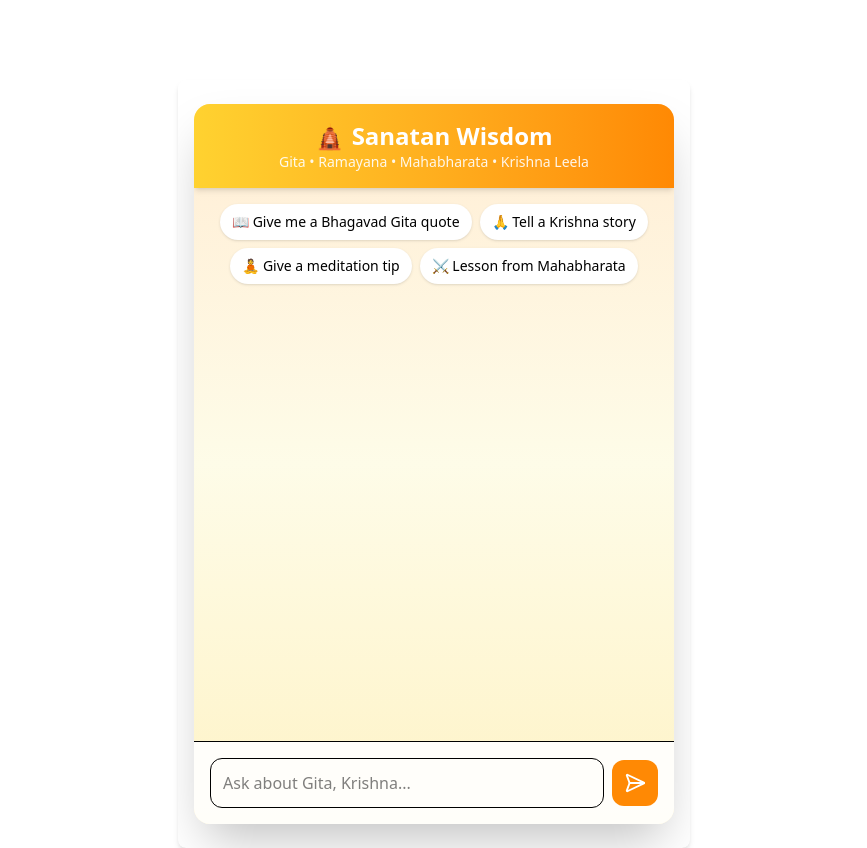
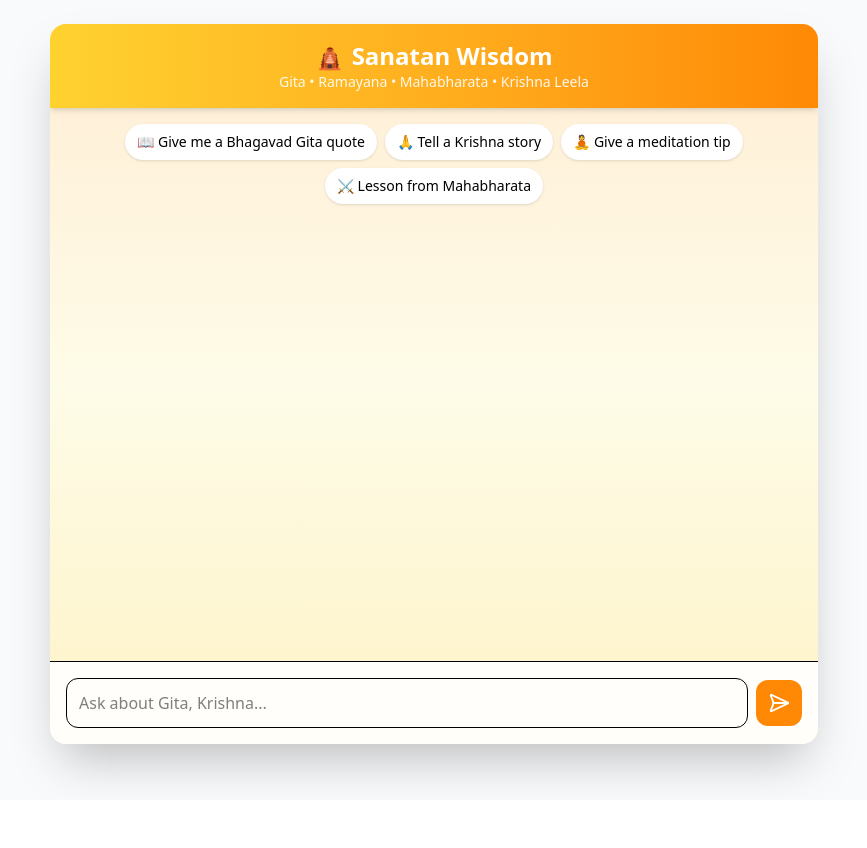
Before and after one commit to PiyushGavali19/sanatan-wisdom, a React (Vite) app: page / in a window 1280 px wide. Shown: the whole page, without its empty margins (206-1073 px from the left). After the commit the page ends 800 px from the top, so only its background shows below. Built offline with nearby package versions, Linux system fonts and the light colour scheme.

Commit message:
Update App component layout
Refactor App component layout for better structure.

```diff
--- a/src/App.jsx
+++ b/src/App.jsx
@@ -4,13 +4,12 @@
 
 function App() {
   return (
-    <>
-       <div className="max-w-lg mt-20 mx-auto bg-white shadow-md rounded-lg overflow-hidden">
-      <div className="w-full max-w-lg bg-white shadow-lg rounded-lg overflow-hidden">
+   <div className="flex h-screen w-screen overflow-hidden">
+      {/* Chat Area */}
+      <div className="flex-1 bg-gray-50">
         <ChatComponent />
       </div>
     </div>
-    </>
   )
 }
 
```
